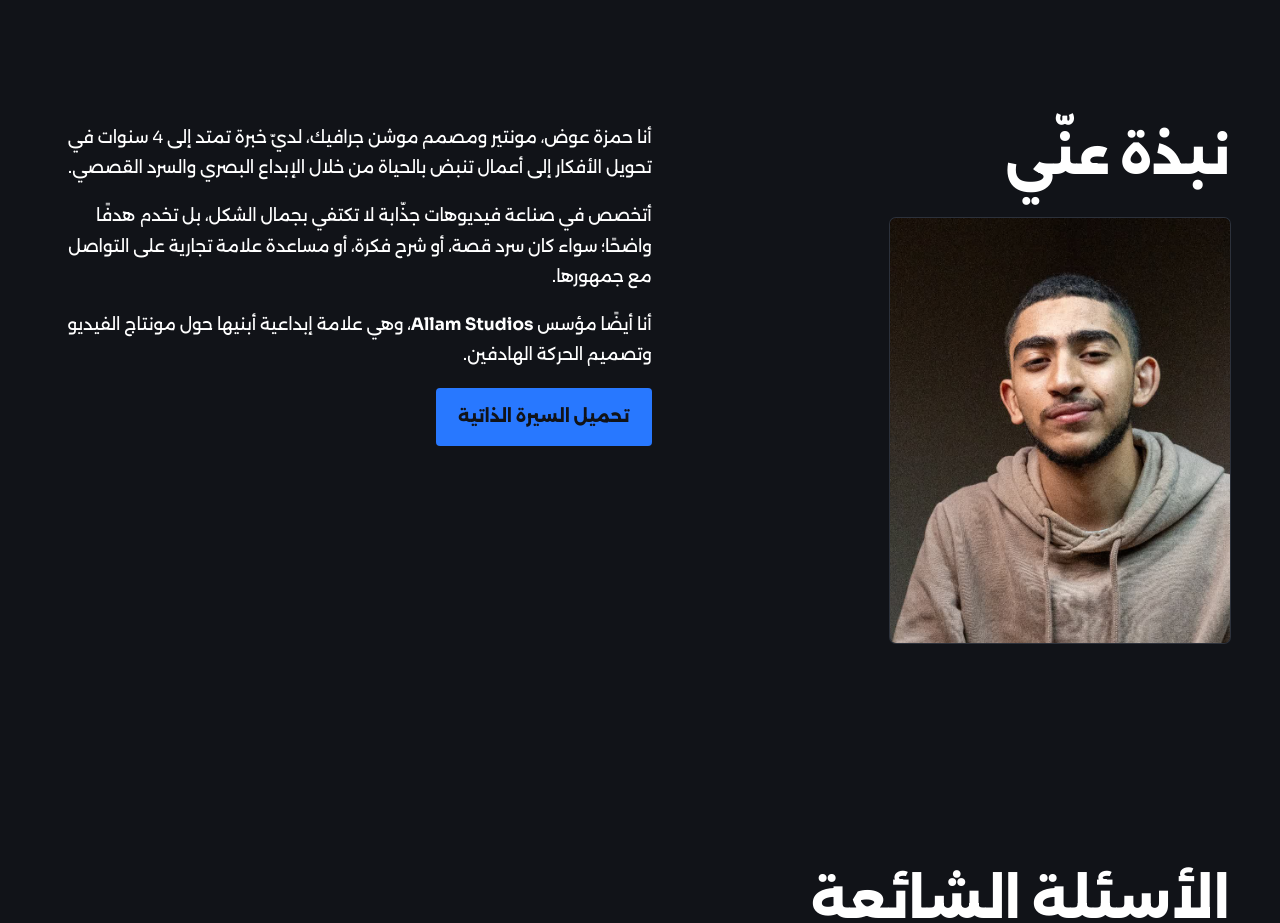
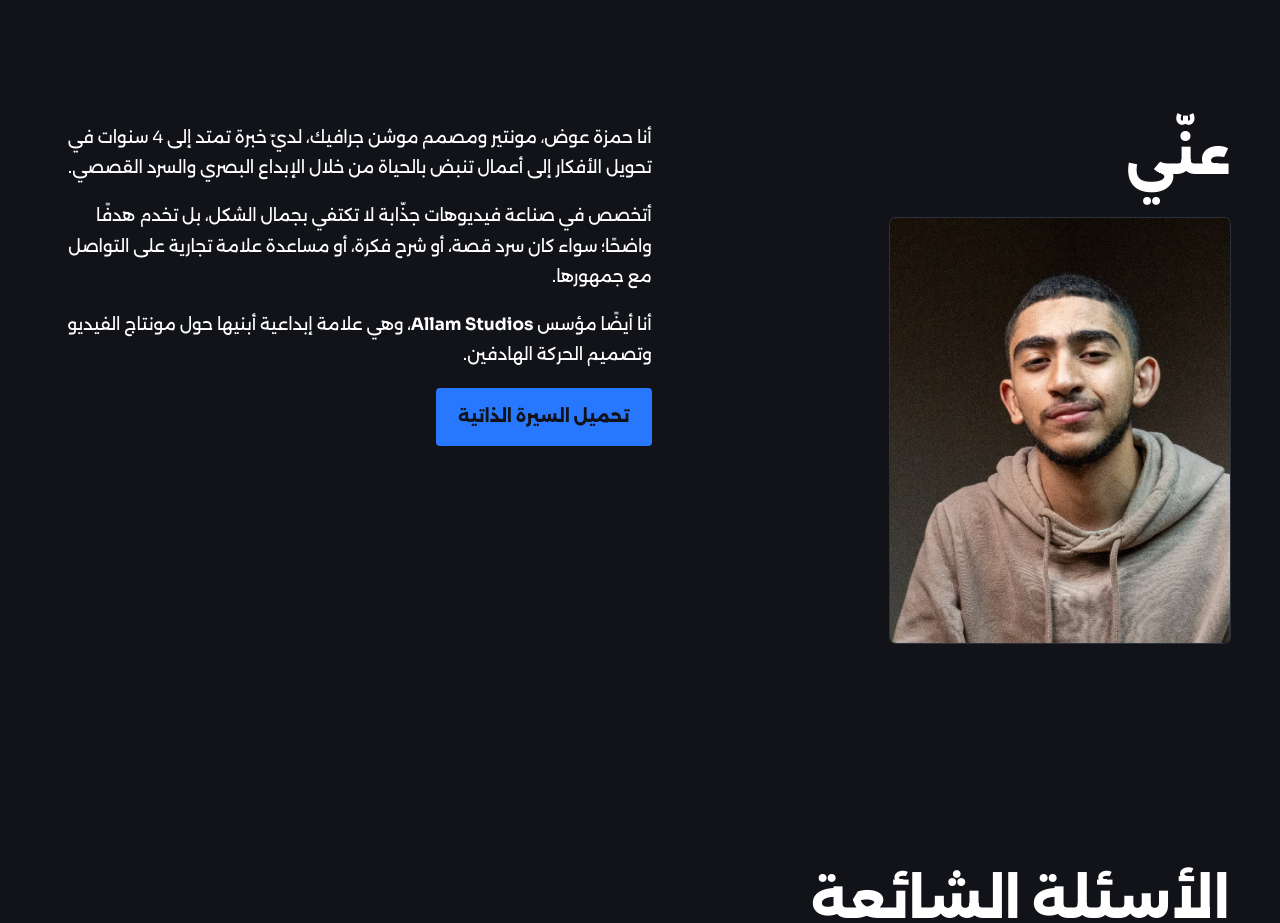
Before and after one commit to allamstudiosv/portfolio, a plain HTML site: page public/ar/index.html in a window 1280 px wide. Shown: the part 3200-4123 px from the top of the page. Drawn offline with Linux system fonts and the light colour scheme.

Commit message:
Shorten About section heading: public/ar/index.html

```diff
--- a/public/ar/index.html
+++ b/public/ar/index.html
@@ -80,7 +80,7 @@
   <section id="about">
     <div class="wrap split">
       <div>
-        <h2>نبذة عنّي</h2>
+        <h2>عنّي</h2>
         <picture>
           <img class="portrait" src="/img/hamza-allam-new.jpg" alt="صورة شخصية لحمزة علام" width="800" height="1000" loading="lazy">
         </picture>
```
